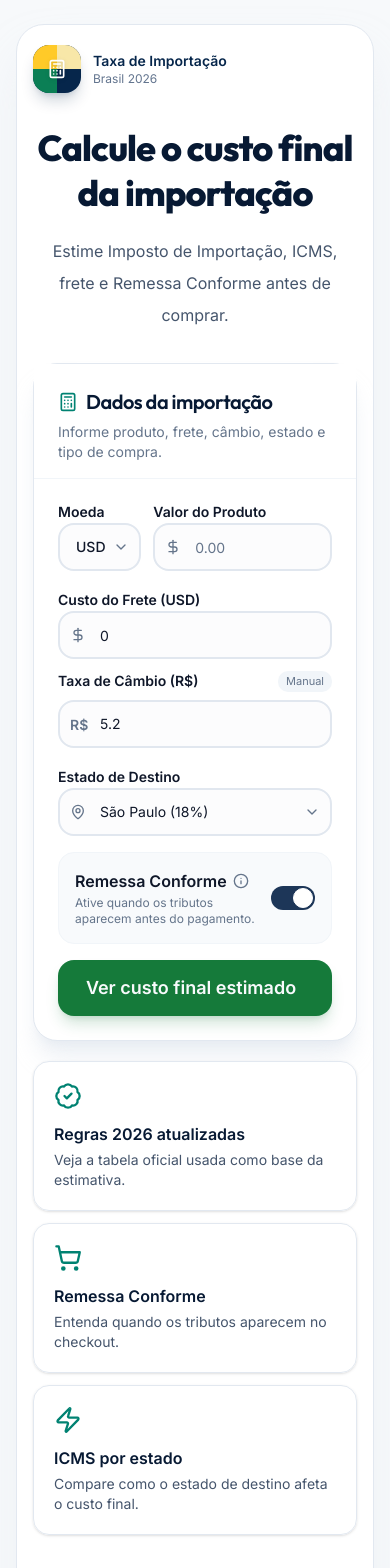
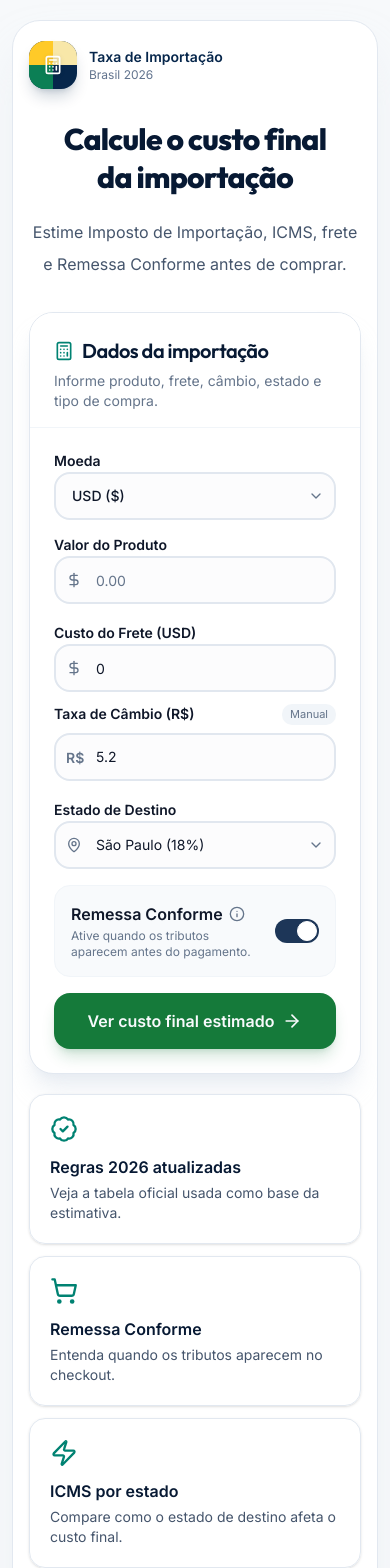
Before and after one commit to ghostBoss0905/brazil-tax-calculator, a React (Vite) app: page / in a window 390 px wide. Shown: the top 1568 px of the page. Built offline with nearby package versions, Linux system fonts and the light colour scheme.

Commit message:
Fix mobile homepage overflow

```diff
--- a/src/index.css
+++ b/src/index.css
@@ -193,6 +193,13 @@
 @layer base {
   * {
     @apply border-border;
+    box-sizing: border-box;
+  }
+  html,
+  body,
+  #root {
+    max-width: 100%;
+    overflow-x: hidden;
   }
   body {
     @apply font-sans antialiased bg-background text-foreground;
--- a/src/pages/Home.tsx
+++ b/src/pages/Home.tsx
@@ -277,9 +277,9 @@ export default function Home() {
   }
 
   return (
-    <div className="min-h-screen bg-[#f7f9fb] font-sans pb-20 selection:bg-[#f5c400]/30">
-      <main className="mx-auto max-w-7xl px-4 pb-10 pt-6 sm:px-6 lg:px-8 lg:pt-10">
-        <section className="relative overflow-hidden rounded-[28px] border border-slate-200 bg-white shadow-2xl shadow-slate-200/70">
+    <div className="min-h-screen overflow-x-hidden bg-[#f7f9fb] font-sans pb-20 selection:bg-[#f5c400]/30">
+      <main className="mx-auto w-full max-w-7xl min-w-0 px-3 pb-10 pt-5 sm:px-6 lg:px-8 lg:pt-10">
+        <section className="relative w-full max-w-full overflow-hidden rounded-[28px] border border-slate-200 bg-white shadow-2xl shadow-slate-200/70">
           <GeometricBrazilStrip />
           <div className="pointer-events-none absolute right-0 top-24 hidden h-80 w-80 opacity-60 lg:block">
             <div className="grid h-full grid-cols-4">
@@ -306,17 +306,17 @@ export default function Home() {
             </div>
           </div>
 
-          <div className="relative px-4 py-5 sm:px-8 sm:py-8 lg:pl-28 lg:pr-8">
+          <div className="relative min-w-0 px-4 py-5 sm:px-8 sm:py-8 lg:pl-28 lg:pr-8">
             <header className="mb-8 flex flex-col gap-8 lg:mb-12">
-              <div className="flex items-center justify-between gap-4">
-                <div className="flex items-center gap-3">
+              <div className="flex min-w-0 items-center justify-between gap-4">
+                <div className="flex min-w-0 items-center gap-3">
                   <div className="relative flex h-12 w-12 items-center justify-center overflow-hidden rounded-2xl bg-[#06264b] text-white shadow-lg shadow-[#06264b]/20">
                     <span className="absolute left-0 top-0 h-6 w-6 bg-[#ffca28]" />
                     <span className="absolute bottom-0 left-0 h-6 w-6 bg-[#0b7f55]" />
                     <span className="absolute right-0 top-0 h-6 w-6 bg-[#f8e7a8]" />
                     <Calculator className="relative h-5 w-5 text-white drop-shadow" />
                   </div>
-                  <div className="text-left">
+                  <div className="min-w-0 text-left">
                     <p className="text-sm font-semibold text-[#06264b]">
                       Taxa de Importação
                     </p>
@@ -334,26 +334,26 @@ export default function Home() {
                 </a>
               </div>
 
-              <div className="mx-auto max-w-3xl text-center">
-                <h1 className="text-4xl font-extrabold leading-tight tracking-tight text-[#071933] sm:text-5xl lg:text-6xl">
+              <div className="mx-auto max-w-3xl min-w-0 text-center">
+                <h1 className="text-balance text-3xl font-extrabold leading-tight tracking-tight text-[#071933] sm:text-5xl lg:text-6xl">
                   Calcule o custo final da importação
                 </h1>
-                <p className="mx-auto mt-5 max-w-2xl text-base leading-8 text-slate-600 sm:text-lg">
+                <p className="mx-auto mt-5 max-w-2xl text-pretty break-words text-base leading-8 text-slate-600 sm:text-lg">
                   Estime Imposto de Importação, ICMS, frete e Remessa Conforme
                   antes de comprar.
                 </p>
               </div>
             </header>
 
-        <div className="grid grid-cols-1 gap-5 lg:grid-cols-12 lg:gap-8">
-          <div className="lg:col-span-8">
-            <Card className="rounded-[24px] border-slate-200 bg-white shadow-xl shadow-slate-200/70">
+        <div className="grid min-w-0 grid-cols-1 gap-5 lg:grid-cols-12 lg:gap-8">
+          <div className="min-w-0 lg:col-span-8">
+            <Card className="max-w-full overflow-hidden rounded-[24px] border-slate-200 bg-white shadow-xl shadow-slate-200/70">
               <CardHeader className="border-b border-slate-100 bg-white pb-4">
-                <CardTitle className="flex items-center gap-2 text-xl text-[#071933]">
-                  <Calculator className="w-5 h-5 text-[#008272]" />
+                <CardTitle className="flex min-w-0 items-center gap-2 text-xl text-[#071933]">
+                  <Calculator className="h-5 w-5 shrink-0 text-[#008272]" />
                   Dados da importação
                 </CardTitle>
-                <CardDescription>
+                <CardDescription className="break-words">
                   Informe produto, frete, câmbio, estado e tipo de compra.
                 </CardDescription>
               </CardHeader>
@@ -364,13 +364,13 @@ export default function Home() {
                   onSubmit={handleSubmit(onSubmit)}
                   className="space-y-4"
                 >
-                  <div className="grid grid-cols-3 gap-3">
-                    <div className="space-y-2 col-span-1">
+                  <div className="grid grid-cols-1 gap-3 sm:grid-cols-3">
+                    <div className="min-w-0 space-y-2 sm:col-span-1">
                       <Label htmlFor="currency">Moeda</Label>
                       <div className="relative">
                         <select
                           {...register("currency")}
-                          className="flex h-12 w-full appearance-none rounded-xl border-2 border-input bg-background px-4 py-2 pr-8 text-sm ring-offset-background focus-visible:outline-none focus-visible:border-primary focus-visible:ring-4 focus-visible:ring-primary/10 font-medium"
+                          className="flex h-12 w-full appearance-none rounded-xl border-2 border-input bg-background px-4 py-2 pr-8 text-sm font-medium ring-offset-background focus-visible:border-primary focus-visible:outline-none focus-visible:ring-4 focus-visible:ring-primary/10"
                         >
                           <option value="USD">USD ($)</option>
                           <option value="EUR">EUR (€)</option>
@@ -379,7 +379,7 @@ export default function Home() {
                       </div>
                     </div>
 
-                    <div className="space-y-2 col-span-2">
+                    <div className="min-w-0 space-y-2 sm:col-span-2">
                       <Label htmlFor="productValue">Valor do Produto</Label>
                       <Input
                         id="productValue"
@@ -408,8 +408,8 @@ export default function Home() {
                     </div>
                   </div>
 
-                  <div className="grid grid-cols-1 sm:grid-cols-2 gap-3">
-                    <div className="space-y-2">
+                  <div className="grid grid-cols-1 gap-3 sm:grid-cols-2">
+                    <div className="min-w-0 space-y-2">
                       <Label htmlFor="shippingCost">
                         Custo do Frete ({selectedCurrency})
                       </Label>
@@ -429,8 +429,8 @@ export default function Home() {
                       />
                     </div>
 
-                    <div className="space-y-2">
-                      <div className="flex justify-between items-center">
+                    <div className="min-w-0 space-y-2">
+                      <div className="flex min-w-0 items-center justify-between gap-3">
                         <Label htmlFor="exchangeRate">
                           Taxa de Câmbio (R$)
                         </Label>
@@ -464,7 +464,7 @@ export default function Home() {
                     <div className="relative">
                       <select
                         {...register("state")}
-                        className="flex h-12 w-full appearance-none rounded-xl border-2 border-input bg-background px-10 py-2 pr-8 text-sm ring-offset-background focus-visible:outline-none focus-visible:border-primary focus-visible:ring-4 focus-visible:ring-primary/10 transition-all duration-200"
+                        className="flex h-12 w-full appearance-none rounded-xl border-2 border-input bg-background px-10 py-2 pr-8 text-sm ring-offset-background transition-all duration-200 focus-visible:border-primary focus-visible:outline-none focus-visible:ring-4 focus-visible:ring-primary/10"
                       >
                         {BRAZILIAN_STATES.map((state) => (
                           <option key={state.code} value={state.code}>
@@ -477,9 +477,9 @@ export default function Home() {
                     </div>
                   </div>
 
-                  <div className="flex items-center justify-between p-4 bg-secondary/50 rounded-xl border border-secondary">
-                    <div className="space-y-0.5 pr-3">
-                      <Label className="text-base flex items-center gap-1.5 cursor-pointer">
+                  <div className="flex min-w-0 items-center justify-between gap-3 rounded-xl border border-secondary bg-secondary/50 p-4">
+                    <div className="min-w-0 space-y-0.5">
+                      <Label className="flex cursor-pointer items-center gap-1.5 text-base">
                         Remessa Conforme
                         <Tooltip>
                           <TooltipTrigger asChild>
@@ -493,7 +493,7 @@ export default function Home() {
                           </TooltipContent>
                         </Tooltip>
                       </Label>
-                      <p className="text-xs text-muted-foreground">
+                      <p className="break-words text-xs text-muted-foreground">
                         Ative quando os tributos aparecem antes do pagamento.
                       </p>
                     </div>
@@ -513,57 +513,57 @@ export default function Home() {
                     type="submit"
                     variant="success"
                     size="lg"
-                    className="w-full text-lg h-14 shadow-lg shadow-accent/20"
+                    className="h-14 w-full whitespace-normal px-4 text-base shadow-lg shadow-accent/20 sm:text-lg"
                   >
-                    Ver custo final estimado
-                    <ArrowRight className="w-5 h-5 ml-2" />
+                    <span className="min-w-0">Ver custo final estimado</span>
+                    <ArrowRight className="ml-2 h-5 w-5 shrink-0" />
                   </Button>
                 </form>
               </CardContent>
             </Card>
           </div>
 
-          <aside className="lg:col-span-4 lg:h-full">
+          <aside className="min-w-0 lg:col-span-4 lg:h-full">
             <div className="grid h-full gap-3 lg:grid-rows-3">
               <a
                 href="/tabela-imposto-importacao-brasil"
-                className="group flex flex-col justify-center rounded-2xl border border-slate-200 bg-white/90 p-5 shadow-sm transition-colors hover:border-[#008272]"
+                className="group flex min-w-0 flex-col justify-center rounded-2xl border border-slate-200 bg-white/90 p-5 shadow-sm transition-colors hover:border-[#008272]"
               >
                 <BadgeCheck className="mb-3 h-7 w-7 text-[#008272]" />
-                <p className="font-semibold text-[#071933]">Regras 2026 atualizadas</p>
-                <p className="mt-1 text-sm text-slate-600">
+                <p className="break-words font-semibold text-[#071933]">Regras 2026 atualizadas</p>
+                <p className="mt-1 break-words text-sm text-slate-600">
                   Veja a tabela oficial usada como base da estimativa.
                 </p>
               </a>
               <a
                 href="/o-que-e-remessa-conforme"
-                className="group flex flex-col justify-center rounded-2xl border border-slate-200 bg-white/90 p-5 shadow-sm transition-colors hover:border-[#008272]"
+                className="group flex min-w-0 flex-col justify-center rounded-2xl border border-slate-200 bg-white/90 p-5 shadow-sm transition-colors hover:border-[#008272]"
               >
                 <ShoppingCart className="mb-3 h-7 w-7 text-[#008272]" />
-                <p className="font-semibold text-[#071933]">Remessa Conforme</p>
-                <p className="mt-1 text-sm text-slate-600">
+                <p className="break-words font-semibold text-[#071933]">Remessa Conforme</p>
+                <p className="mt-1 break-words text-sm text-slate-600">
                   Entenda quando os tributos aparecem no checkout.
                 </p>
               </a>
               <a
                 href="/icms-importacao-brasil"
-                className="group flex flex-col justify-center rounded-2xl border border-slate-200 bg-white/90 p-5 shadow-sm transition-colors hover:border-[#008272]"
+                className="group flex min-w-0 flex-col justify-center rounded-2xl border border-slate-200 bg-white/90 p-5 shadow-sm transition-colors hover:border-[#008272]"
               >
                 <Zap className="mb-3 h-7 w-7 text-[#008272]" />
-                <p className="font-semibold text-[#071933]">ICMS por estado</p>
-                <p className="mt-1 text-sm text-slate-600">
+                <p className="break-words font-semibold text-[#071933]">ICMS por estado</p>
+                <p className="mt-1 break-words text-sm text-slate-600">
                   Compare como o estado de destino afeta o custo final.
                 </p>
               </a>
             </div>
           </aside>
 
-          <div className="lg:col-span-12">
+          <div className="min-w-0 lg:col-span-12">
             <div className="text-center mb-7 mt-8">
-              <h2 className="text-3xl font-bold text-foreground">
+              <h2 className="text-balance text-3xl font-bold text-foreground">
                 Dúvidas Frequentes
               </h2>
-              <p className="text-muted-foreground mt-2">
+              <p className="mt-2 text-pretty text-muted-foreground">
                 Entenda melhor como funcionam as regras de importação no Brasil.
               </p>
             </div>
@@ -582,7 +582,7 @@ export default function Home() {
           </div>
         </section>
 
-        <section className="mt-8 sm:mt-10 max-w-3xl mx-auto" id="results-panel">
+        <section className="mx-auto mt-8 max-w-3xl min-w-0 sm:mt-10" id="results-panel">
             <AnimatePresence mode="wait">
               {!results ? (
                 <motion.div
@@ -590,9 +590,9 @@ export default function Home() {
                   initial={{ opacity: 0, y: 8 }}
                   animate={{ opacity: 1, y: 0 }}
                   exit={{ opacity: 0, y: -8 }}
-                  className="border border-dashed border-border rounded-xl bg-secondary/20 px-5 py-3 text-center"
+                  className="rounded-xl border border-dashed border-border bg-secondary/20 px-4 py-3 text-center sm:px-5"
                 >
-                  <p className="text-sm text-muted-foreground">
+                  <p className="break-words text-sm text-muted-foreground">
                     Preencha os dados acima para ver produto, frete, imposto, ICMS e total estimado em reais.
                   </p>
                 </motion.div>
@@ -858,45 +858,45 @@ export default function Home() {
             </AnimatePresence>
           </section>
 
-        <section className="max-w-5xl mx-auto mb-12 rounded-2xl border border-primary/10 bg-primary/5 p-5 sm:p-6">
-          <div className="grid gap-5 lg:grid-cols-[1.3fr_1fr] lg:items-center">
-            <div>
-              <h2 className="text-2xl font-bold text-foreground">
+        <section className="mx-auto mb-12 max-w-5xl min-w-0 rounded-2xl border border-primary/10 bg-primary/5 p-5 sm:p-6">
+          <div className="grid min-w-0 gap-5 lg:grid-cols-[1.3fr_1fr] lg:items-center">
+            <div className="min-w-0">
+              <h2 className="text-balance text-2xl font-bold text-foreground">
                 Não sabe se a compra vai compensar?
               </h2>
-              <p className="mt-2 text-muted-foreground leading-relaxed">
+              <p className="mt-2 break-words leading-relaxed text-muted-foreground">
                 Use o resultado como ponto de comparação: se o custo final
                 importado ficar perto do preço brasileiro, prazo, garantia e
                 troca podem pesar mais que a economia.
               </p>
             </div>
-            <div className="grid gap-2 text-sm">
+            <div className="grid min-w-0 gap-2 text-sm">
               <a
                 href="/calcular-taxas-importacao"
-                className="flex items-center justify-between rounded-xl bg-background px-4 py-3 font-medium text-foreground shadow-sm hover:text-primary"
+                className="flex min-w-0 items-center justify-between gap-3 rounded-xl bg-background px-4 py-3 font-medium text-foreground shadow-sm hover:text-primary"
               >
-                Como calcular taxas de importação
-                <ArrowRight className="h-4 w-4" />
+                <span className="min-w-0 break-words">Como calcular taxas de importação</span>
+                <ArrowRight className="h-4 w-4 shrink-0" />
               </a>
               <a
                 href="/tabela-imposto-importacao-brasil"
-                className="flex items-center justify-between rounded-xl bg-background px-4 py-3 font-medium text-foreground shadow-sm hover:text-primary"
+                className="flex min-w-0 items-center justify-between gap-3 rounded-xl bg-background px-4 py-3 font-medium text-foreground shadow-sm hover:text-primary"
               >
-                Ver tabela de imposto 2026
-                <ArrowRight className="h-4 w-4" />
+                <span className="min-w-0 break-words">Ver tabela de imposto 2026</span>
+                <ArrowRight className="h-4 w-4 shrink-0" />
               </a>
               <a
                 href="/taxa-correios-importacao"
-                className="flex items-center justify-between rounded-xl bg-background px-4 py-3 font-medium text-foreground shadow-sm hover:text-primary"
+                className="flex min-w-0 items-center justify-between gap-3 rounded-xl bg-background px-4 py-3 font-medium text-foreground shadow-sm hover:text-primary"
               >
-                Entender taxa dos Correios
-                <ArrowRight className="h-4 w-4" />
+                <span className="min-w-0 break-words">Entender taxa dos Correios</span>
+                <ArrowRight className="h-4 w-4 shrink-0" />
               </a>
             </div>
           </div>
         </section>
 
-        <section className="max-w-5xl mx-auto mb-12">
+        <section className="mx-auto mb-12 max-w-5xl min-w-0">
           <RelatedGuides
             currentPath="/"
             title="Guias de importação"
@@ -904,7 +904,7 @@ export default function Home() {
           />
         </section>
 
-        <div className="max-w-3xl mx-auto mb-12 px-5 py-4 rounded-xl border border-border bg-muted/40 text-xs text-muted-foreground space-y-1">
+        <div className="mx-auto mb-12 max-w-3xl min-w-0 space-y-1 rounded-xl border border-border bg-muted/40 px-4 py-4 text-xs text-muted-foreground sm:px-5">
           <p><strong>Versão das regras:</strong> 2026-05</p>
           <p><strong>Última verificação:</strong> Receita Federal do Brasil e Portal Compras Internacionais</p>
           <p><strong>Fonte oficial:</strong> Receita Federal, Correios e normas públicas aplicáveis</p>
@@ -925,12 +925,12 @@ function FaqAccordionItem({
   const [isOpen, setIsOpen] = useState(false);
 
   return (
-    <div className="bg-card border border-border rounded-xl overflow-hidden hover:border-primary/30 transition-colors shadow-sm">
+    <div className="min-w-0 overflow-hidden rounded-xl border border-border bg-card shadow-sm transition-colors hover:border-primary/30">
       <button
         onClick={() => setIsOpen(!isOpen)}
-        className="w-full text-left px-5 sm:px-6 py-4 flex items-center justify-between focus:outline-none focus-visible:bg-secondary"
+        className="flex w-full min-w-0 items-center justify-between px-5 py-4 text-left focus:outline-none focus-visible:bg-secondary sm:px-6"
       >
-        <span className="font-semibold text-foreground pr-4 text-base sm:text-lg">
+        <span className="min-w-0 break-words pr-4 text-base font-semibold text-foreground sm:text-lg">
           {question}
         </span>
         <motion.div
```
